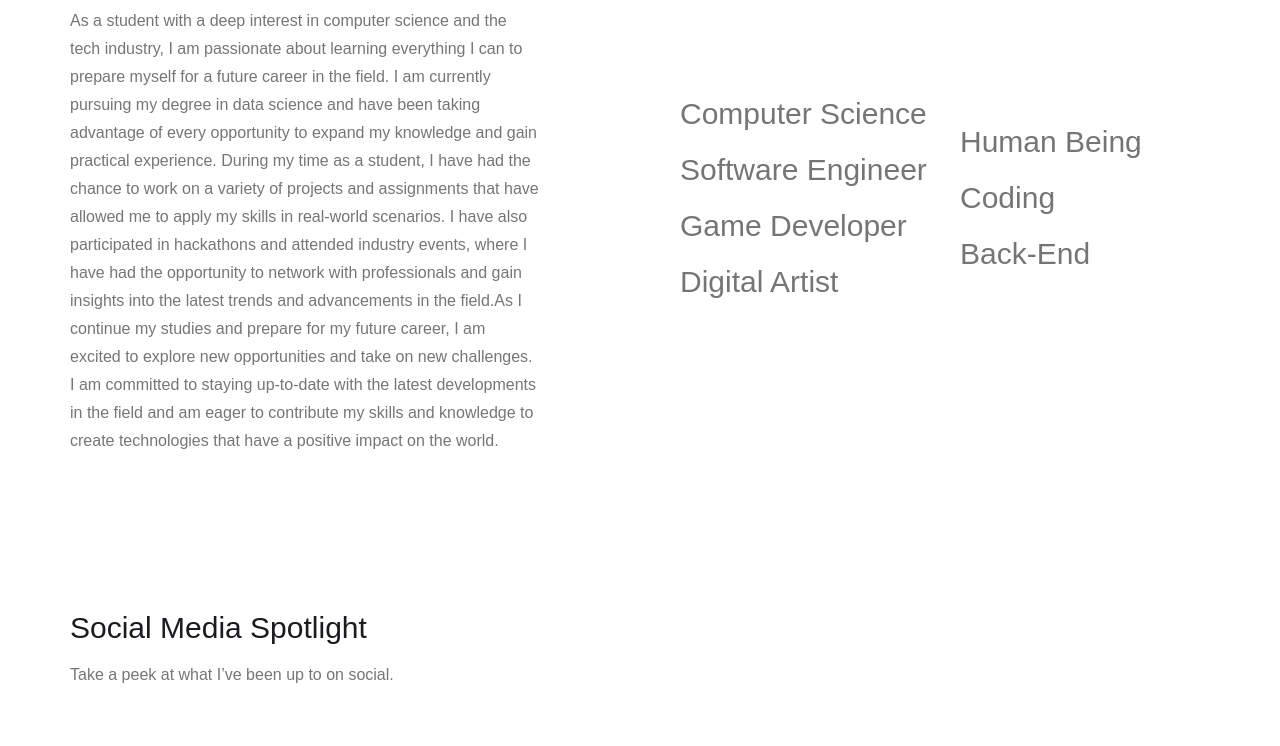
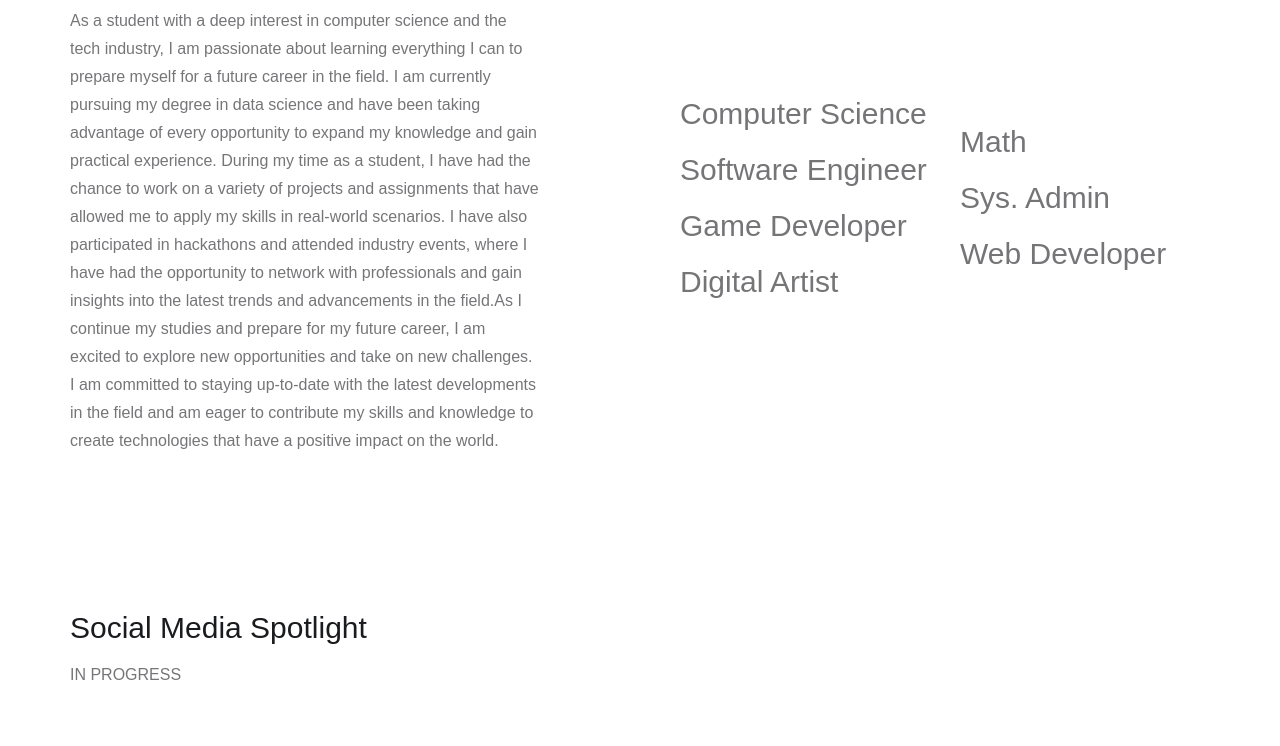
Before and after one commit to januzaj2018/profile, a plain HTML site: page about.html in a window 1280 px wide. Shown: the part 1123-1869 px from the top of the page. Drawn offline with Linux system fonts and the light colour scheme.

Commit message:
Update about.html

```diff
--- a/about.html
+++ b/about.html
@@ -82,9 +82,9 @@
                         <div class="service-name-text">Digital Artist</div>
                     </div>
                     <div id="w-node-dac044b7-be90-60f3-414d-4224828ffd99-754b4d3f">
-                        <div class="service-name-text">Human Being</div>
-                        <div class="service-name-text">Coding</div>
-                        <div class="service-name-text">Back-End</div>
+                        <div class="service-name-text">Math</div>
+                        <div class="service-name-text">Sys. Admin</div>
+                        <div class="service-name-text">Web Developer</div>
                     </div>
                 </div>
             </div>
@@ -92,7 +92,8 @@
         <div class="container">
             <div class="social-media-heading">
                 <h3>Social Media Spotlight</h3>
-                <div class="paragraph-light cc-position-name">Take a peek at what I’ve been up to on social.</div>
+                <div class="paragraph-light cc-position-name">IN PROGRESS</div>
+
             </div>
         </div>
     </div>
```
